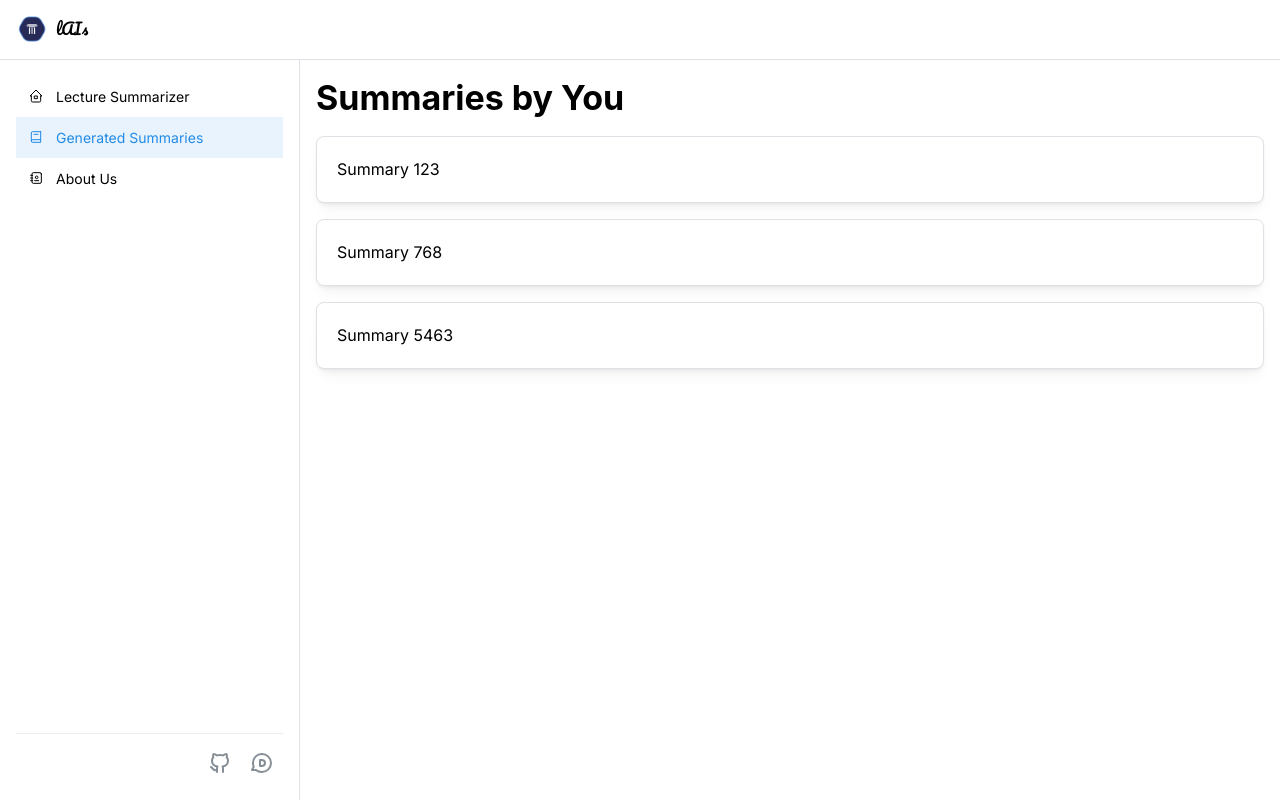
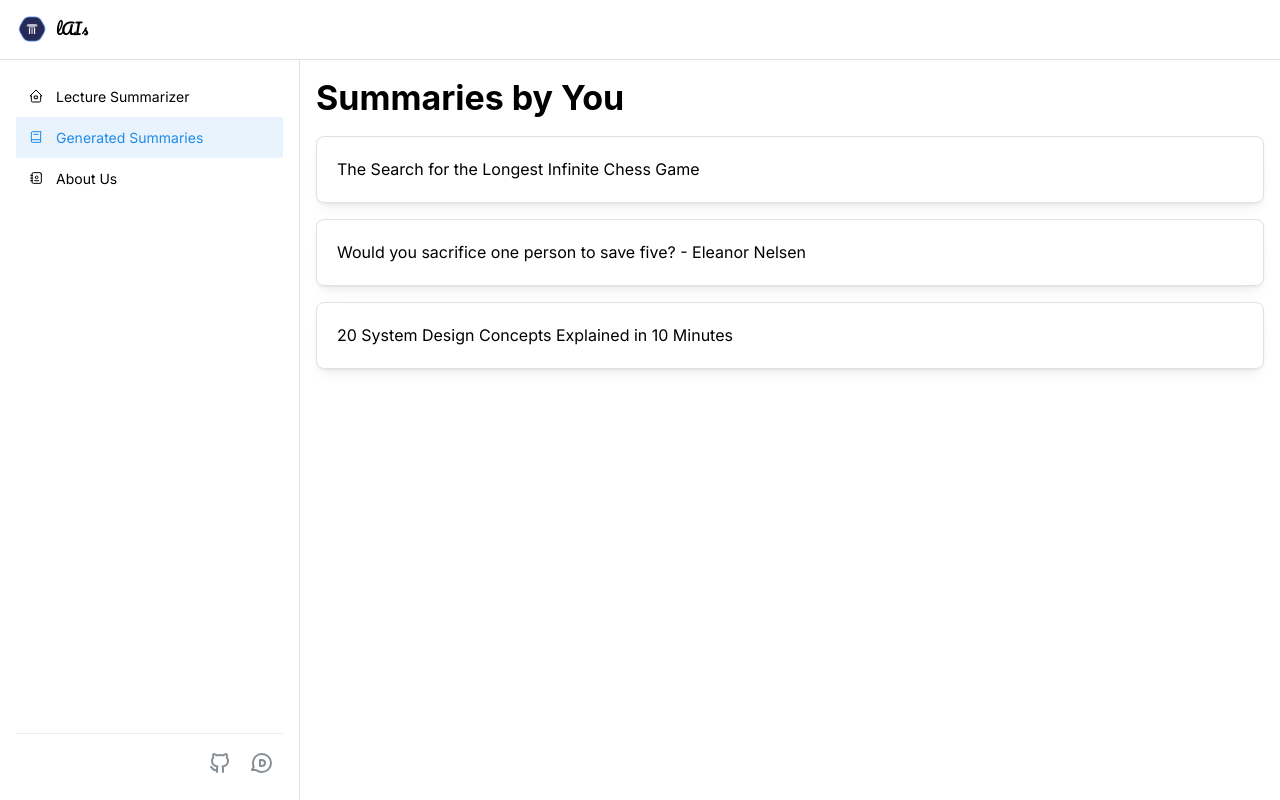
Before and after one commit to tohhongxiang/techfest-2024, a Next.js app: page /summaries in a window 1280 px wide. Built offline with nearby package versions, Linux system fonts and the light colour scheme.

Commit message:
Update content for generated summary examples

```diff
--- a/src/app/summaries/page.tsx
+++ b/src/app/summaries/page.tsx
@@ -9,23 +9,24 @@ export default function SummaryPage() {
             <Title>Summaries by You</Title>
             <ul className="flex flex-col gap-y-4">
                 <li>
-					<Link href="/summaries/123">
+                    <Link href="/summaries/youtube/b-Bb_TyhC1A">
                         <Card shadow="sm" padding="lg" radius="md" withBorder>
-							Summary 123
+                            The Search for the Longest Infinite Chess Game
                         </Card>
                     </Link>
                 </li>
                 <li>
-					<Link href="/summaries/768">
+                    <Link href="/summaries/youtube/yg16u_bzjPE">
                         <Card shadow="sm" padding="lg" radius="md" withBorder>
-							Summary 768
+                            Would you sacrifice one person to save five? -
+                            Eleanor Nelsen
                         </Card>
                     </Link>
                 </li>
                 <li>
-					<Link href="/summaries/5463">
+                    <Link href="/summaries/youtube/i53Gi_K3o7I">
                         <Card shadow="sm" padding="lg" radius="md" withBorder>
-							Summary 5463
+                            20 System Design Concepts Explained in 10 Minutes
                         </Card>
                     </Link>
                 </li>
```
Lines whose indentation alone changed are shown as unchanged.
